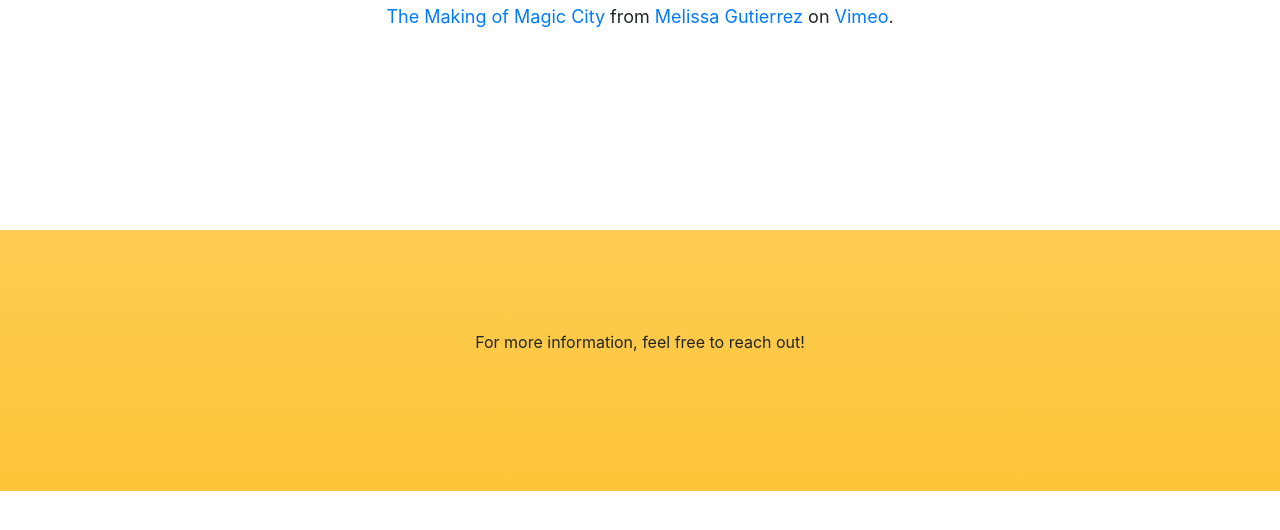
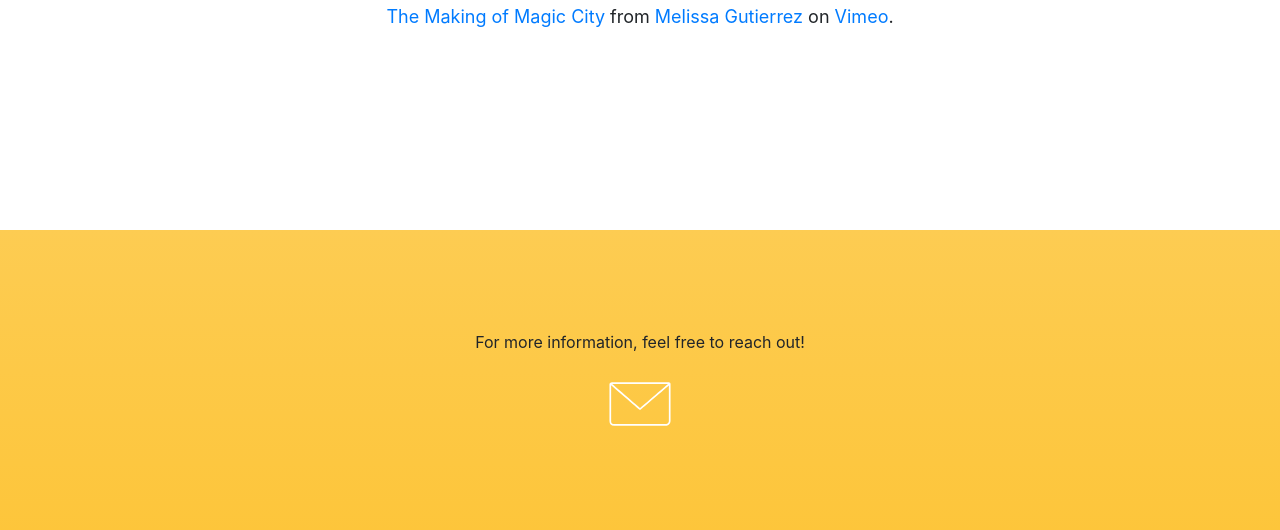
Before and after one commit to soymelissag/Magic-City, a website with bundled scripts: page map.html in a window 1280 px wide. Shown: the part 2464-2994 px from the top of the page. Before the commit the page ends 2955 px from the top, so only its background shows below. Built offline with nearby package versions, Linux system fonts and the light colour scheme; a web font is replaced by a local one.

Commit message:
envelope

```diff
--- a/map.html
+++ b/map.html
@@ -146,7 +146,11 @@
   <section class="contact bg-primary" id="contact">
     <div class="container">
 For more information, feel free to reach out! <br>
-<i class="fa fa-envelope-o" style="font-size:36px"></i>
+<a href="mailto:himelissagutierrez@gmail.com">
+  <img border="0" alt="envelope" src="images/envelope.png" width="100" height="100">
+
+
+
 
         </li>
       </ul>
```
Also changed, not shown: images/envelope.png (added).
